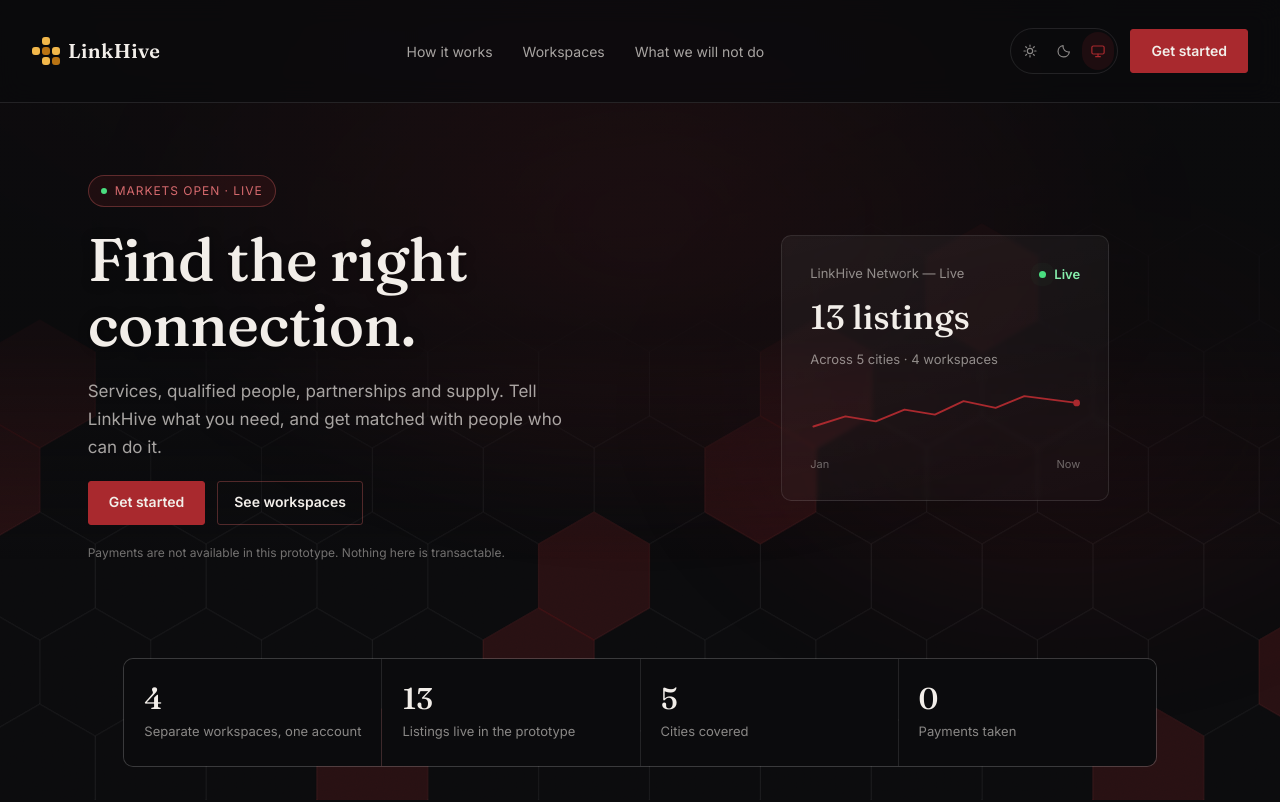
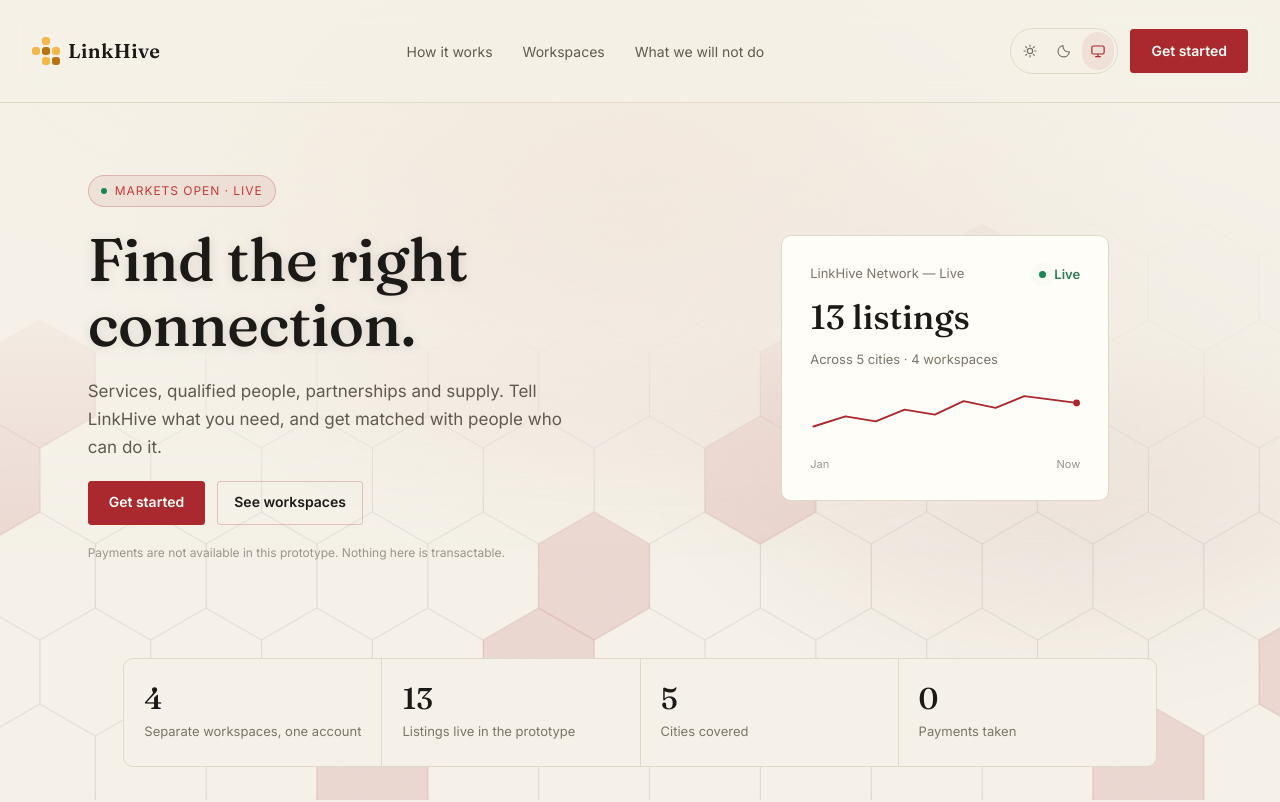
Before and after one commit to regularshowrigby8-create/linc, a React (Vite) app: page / in a window 1280 px wide. Shown: the top 802 px of the page. Built offline with nearby package versions, Linux system fonts and the light colour scheme.

Commit message:
revert global red, per-profile accent discipline
Co-authored-by: arena-agent <297053741+arena-agent@users.noreply.github.com>

```diff
--- a/src/features/landing/LandingPage.tsx
+++ b/src/features/landing/LandingPage.tsx
@@ -15,7 +15,7 @@ import { MarketingBackdrop } from '@/features/landing/MarketingBackdrop';
 import { MarketingHeader } from '@/features/landing/MarketingHeader';
 import { useStore } from '@/state/store';
 import { useAppliedTheme } from '@/state/theme';
-import { WORKSPACE_LABEL, WORKSPACE_ORDER } from '@/state/selectors';
+import { WORKSPACE_ACCENT, WORKSPACE_LABEL, WORKSPACE_ORDER } from '@/state/selectors';
 import type { Workspace } from '@/data/types';
 
 import customerTile from '@/assets/workspace-customer.png';
@@ -131,19 +131,19 @@ export const LandingPage = () => {
                 <path
                   d="M4 48 L 42 36 L 78 42 L 112 28 L 148 34 L 182 18 L 220 26 L 254 12 L 316 20"
                   fill="none"
-                  stroke="#a9292e"
+                  stroke="var(--marketing-accent)"
                   strokeWidth="2.2"
                   strokeLinecap="round"
                   strokeLinejoin="round"
                 />
-                <circle cx="316" cy="20" r="4" fill="#a9292e" />
+                <circle cx="316" cy="20" r="4" fill="var(--marketing-accent)" />
               </svg>
               <div
                 style={{
                   display: 'flex',
                   justifyContent: 'space-between',
                   fontSize: 11,
-                  color: 'rgba(242,238,233,0.4)',
+                  color: 'var(--marketing-ink-dim)',
                 }}
               >
                 <span>Jan</span>
@@ -207,7 +207,7 @@ export const LandingPage = () => {
                     style={{
                       width: '100%',
                       borderRadius: 8,
-                      border: '1px solid rgba(255,255,255,0.08)',
+                      border: '1px solid var(--marketing-border)',
                       display: 'block',
                     }}
                   />
@@ -231,7 +231,7 @@ export const LandingPage = () => {
                   margin: 0,
                   fontSize: 15,
                   lineHeight: 1.65,
-                  color: 'rgba(242,238,233,0.65)',
+                  color: 'var(--marketing-ink-muted)',
                 }}
               >
                 Switch workspaces and the entire surface changes — listings, filters and the request
@@ -262,9 +262,10 @@ export const LandingPage = () => {
           <div className="lh-mkt__grid lh-mkt__grid--4">
             {WORKSPACE_ORDER.map((workspace, index) => {
               const Icon = WORKSPACE_ICONS[workspace];
+              const accent = WORKSPACE_ACCENT[workspace];
               return (
                 <Reveal key={workspace} step={(index + 1) as 1 | 2 | 3 | 4}>
-                  <Link className="lh-mkt__tile" to="/onboarding/workspaces">
+                  <Link className="lh-mkt__tile" to="/onboarding/workspaces" data-accent={accent}>
                     <img
                       className="lh-mkt__tileimage"
                       src={TILES[workspace]}
--- a/src/styles/tokens.css
+++ b/src/styles/tokens.css
@@ -102,56 +102,47 @@
   --accent-surface: var(--accent-blue-surface);
   --accent-line: var(--accent-blue-line);
 
-  /* ---- Marketing surface -----------------------------------------------
-   * Meridian-inspired discipline: black is the character, red is the
-   * accent and it never takes over. The entire marketing canvas sits on
-   * #0B0B0D (~12% lightness) with two very soft radial glows, the way
-   * Meridian does: 1200×700 at 50% -10% (rgba(169,41,46,0.35)) and
-   * 900×600 at 100% 40% (rgba(120,20,26,0.18)). Everything that reads sits
-   * on a solid or a 2% white scrim card (border 0.10) so text never has
-   * to compete with the animation.
-   * Ink is #F2EEE9, muted steps are that same ink at 78/68/55% — the
-   * lowest that still clears 4.5:1 on #0B0B0D is 55% (tested).
-   * The only colour is the Meridian red #A9292E: one button, one
-   * sparkline, one card-hover rim. Nothing else is coloured, so black
-   * stays the protagonist. See: Shutterstock/Material dark-mode specs
-   * (near-black not pure black), Meridian HTML, and WCAG legibility over
-   * textured backgrounds (§30% scrim + blur).
+  /* ---- Marketing surface (light) -----------------------------------
+   * Light mode is warm paper with ink on it — #F5F1E8 canvas, #FFFDF7
+   * cards, #1C1A16 ink. Dark mode is Meridian near-black below. Both
+   * keep black/paper as protagonist; per-profile accent is only icon
+   * stroke, hover rim and CTA (≤5% area). This restores the first design
+   * the user was happy with, now with Meridian discipline per profile.
    */
-  --marketing-canvas: #0b0b0d;
-  --marketing-surface: rgba(255, 255, 255, 0.02);
-  --marketing-surface-raised: rgba(255, 255, 255, 0.05);
-  --marketing-surface-sunken: #0f0c0d;
-  --marketing-ink: #f2eee9;
-  --marketing-ink-muted: rgba(242, 238, 233, 0.68);
-  --marketing-ink-faint: rgba(242, 238, 233, 0.55);
-  --marketing-ink-dim: rgba(242, 238, 233, 0.45);
-  --marketing-border: rgba(255, 255, 255, 0.1);
-  --marketing-border-strong: rgba(255, 255, 255, 0.18);
-  --marketing-border-accent: rgba(214, 98, 98, 0.35);
+  --marketing-canvas: #f5f1e8;
+  --marketing-surface: #fffdf7;
+  --marketing-surface-raised: #fffdf7;
+  --marketing-surface-sunken: #ece6d8;
+  --marketing-ink: #1c1a16;
+  --marketing-ink-muted: #605a4e;
+  --marketing-ink-faint: #7a746a;
+  --marketing-ink-dim: #9a958c;
+  --marketing-border: #e0d9c8;
+  --marketing-border-strong: #cdc3ad;
+  --marketing-border-accent: rgba(169, 41, 46, 0.24);
   --marketing-accent: #a9292e;
-  --marketing-accent-soft: rgba(169, 41, 46, 0.12);
-  --marketing-accent-glow: rgba(169, 41, 46, 0.35);
-  --marketing-accent-glow2: rgba(120, 20, 26, 0.18);
-  --marketing-glow: rgba(169, 41, 46, 0.34);
-  --marketing-glow-strong: rgba(169, 41, 46, 0.45);
+  --marketing-accent-soft: rgba(169, 41, 46, 0.08);
+  --marketing-accent-glow: rgba(169, 41, 46, 0.18);
+  --marketing-accent-glow2: rgba(120, 20, 26, 0.1);
+  --marketing-glow: rgba(242, 184, 75, 0.22);
+  --marketing-glow-strong: rgba(242, 184, 75, 0.34);
   --marketing-honey: #a9292e;
-  --marketing-honey-bright: #d66a6e;
-  --marketing-on-honey: #f2eee9;
-  --marketing-lattice: rgba(255, 255, 255, 0.06);
-  --marketing-lattice-lit: rgba(169, 41, 46, 0.2);
-  --marketing-grain: rgba(255, 255, 255, 0.015);
-  --marketing-scrim: rgba(11, 11, 13, 0.72);
-  --marketing-gradient-mid: #110a0b;
-  --marketing-gradient-end: #170b0c;
-  --marketing-success: #4ade80;
-  --marketing-success-glow: rgba(74, 222, 128, 0.14);
-  --marketing-success-strong: #86efac;
-  --marketing-overlay: rgba(0, 0, 0, 0.2);
-  --marketing-overlay-strong: rgba(0, 0, 0, 0.42);
-  --marketing-text-dim: rgba(242, 238, 233, 0.4);
-  --shadow-marketing: 0 12px 32px rgba(0, 0, 0, 0.42);
-  --shadow-marketing-lift: 0 18px 48px rgba(0, 0, 0, 0.52);
+  --marketing-honey-bright: #c23b3b;
+  --marketing-on-honey: #fffdf7;
+  --marketing-lattice: rgba(28, 26, 22, 0.08);
+  --marketing-lattice-lit: rgba(169, 41, 46, 0.14);
+  --marketing-grain: rgba(28, 26, 22, 0.02);
+  --marketing-scrim: rgba(245, 241, 232, 0.72);
+  --marketing-gradient-mid: #efe8d8;
+  --marketing-gradient-end: #e8ddd0;
+  --marketing-success: #198754;
+  --marketing-success-glow: rgba(25, 135, 84, 0.12);
+  --marketing-success-strong: #2d7a55;
+  --marketing-overlay: rgba(28, 26, 22, 0.06);
+  --marketing-overlay-strong: rgba(28, 26, 22, 0.12);
+  --marketing-text-dim: #9a958c;
+  --shadow-marketing: 0 12px 32px rgba(28, 26, 22, 0.1);
+  --shadow-marketing-lift: 0 18px 48px rgba(28, 26, 22, 0.14);
 
   /* ---- Typography ---- */
   --font-sans:
@@ -267,42 +258,71 @@
   --accent: var(--accent-blue);
   --accent-surface: var(--accent-blue-surface);
   --accent-line: var(--accent-blue-line);
+  --marketing-accent: var(--accent-blue);
+  --marketing-accent-soft: var(--accent-blue-surface);
+  --marketing-border-accent: var(--accent-blue-line);
 }
 
 [data-accent='teal'] {
   --accent: var(--accent-teal);
   --accent-surface: var(--accent-teal-surface);
   --accent-line: var(--accent-teal-line);
+  --marketing-accent: var(--accent-teal);
+  --marketing-accent-soft: var(--accent-teal-surface);
+  --marketing-border-accent: var(--accent-teal-line);
 }
 
 [data-accent='green'] {
   --accent: var(--accent-green);
   --accent-surface: var(--accent-green-surface);
   --accent-line: var(--accent-green-line);
+  --marketing-accent: var(--accent-green);
+  --marketing-accent-soft: var(--accent-green-surface);
+  --marketing-border-accent: var(--accent-green-line);
 }
 
 [data-accent='amber'] {
   --accent: var(--accent-amber);
   --accent-surface: var(--accent-amber-surface);
   --accent-line: var(--accent-amber-line);
+  --marketing-accent: var(--accent-amber);
+  --marketing-accent-soft: var(--accent-amber-surface);
+  --marketing-border-accent: var(--accent-amber-line);
 }
 
 [data-accent='clay'] {
   --accent: var(--accent-clay);
   --accent-surface: var(--accent-clay-surface);
   --accent-line: var(--accent-clay-line);
+  --marketing-accent: var(--accent-clay);
+  --marketing-accent-soft: var(--accent-clay-surface);
+  --marketing-border-accent: var(--accent-clay-line);
+}
+[data-accent='red'] {
+  --accent: #a9292e;
+  --accent-surface: #fdf0f0;
+  --accent-line: #e8a3a3;
+  --marketing-accent: #a9292e;
+  --marketing-accent-soft: rgba(169, 41, 46, 0.12);
+  --marketing-border-accent: rgba(214, 98, 98, 0.35);
 }
 
 [data-accent='violet'] {
   --accent: var(--accent-violet);
   --accent-surface: var(--accent-violet-surface);
   --accent-line: var(--accent-violet-line);
+  --marketing-accent: var(--accent-violet);
+  --marketing-accent-soft: var(--accent-violet-surface);
+  --marketing-border-accent: var(--accent-violet-line);
 }
 
 [data-accent='plum'] {
   --accent: var(--accent-plum);
   --accent-surface: var(--accent-plum-surface);
   --accent-line: var(--accent-plum-line);
+  --marketing-accent: var(--accent-plum);
+  --marketing-accent-soft: var(--accent-plum-surface);
+  --marketing-border-accent: var(--accent-plum-line);
 }
 
 /* ---- Dark mode -------------------------------------------------------- */
@@ -374,16 +394,15 @@
   --focus-ring-on-accent: 0 0 0 3px rgba(14, 20, 32, 0.45);
   --color-scrim: rgba(6, 10, 18, 0.66);
 
-  /* ---- Marketing surface, dark ----
-   * Identical to light: marketing is always the Meridian near-black
-   * #0B0B0D with #F2EEE9 ink. Light/dark toggle still affects the app
-   * shell, but the poster stays disciplined — one canvas, one accent.
-   * This avoids the common dark-mode inversion mistake where a marketing
-   * page becomes unreadable in one of the two modes.
+  /* ---- Marketing surface, dark (Meridian near-black) ----------------
+   * #0B0B0D canvas with #F2EEE9 ink (17:1). Per-profile accent follows
+   * data-accent — red for one profile, blue/green/amber for others —
+   * but black stays protagonist. Light mode above is warm paper with
+   * ink on it, so both modes have their own design as requested.
    */
   --marketing-canvas: #0b0b0d;
-  --marketing-surface: rgba(255, 255, 255, 0.025);
-  --marketing-surface-raised: rgba(255, 255, 255, 0.06);
+  --marketing-surface: rgba(255, 255, 255, 0.02);
+  --marketing-surface-raised: rgba(255, 255, 255, 0.05);
   --marketing-surface-sunken: #0f0c0d;
   --marketing-ink: #f2eee9;
   --marketing-ink-muted: rgba(242, 238, 233, 0.68);
@@ -396,15 +415,15 @@
   --marketing-accent-soft: rgba(169, 41, 46, 0.12);
   --marketing-accent-glow: rgba(169, 41, 46, 0.35);
   --marketing-accent-glow2: rgba(120, 20, 26, 0.18);
-  --marketing-glow: rgba(169, 41, 46, 0.34);
-  --marketing-glow-strong: rgba(169, 41, 46, 0.45);
+  --marketing-glow: rgba(169, 41, 46, 0.22);
+  --marketing-glow-strong: rgba(169, 41, 46, 0.34);
   --marketing-honey: #a9292e;
   --marketing-honey-bright: #d66a6e;
   --marketing-on-honey: #f2eee9;
   --marketing-lattice: rgba(255, 255, 255, 0.06);
-  --marketing-lattice-lit: rgba(169, 41, 46, 0.22);
-  --marketing-grain: rgba(255, 255, 255, 0.012);
-  --marketing-scrim: rgba(11, 11, 13, 0.76);
+  --marketing-lattice-lit: rgba(169, 41, 46, 0.2);
+  --marketing-grain: rgba(255, 255, 255, 0.015);
+  --marketing-scrim: rgba(11, 11, 13, 0.72);
   --marketing-gradient-mid: #110a0b;
   --marketing-gradient-end: #170b0c;
   --marketing-success: #4ade80;
@@ -413,8 +432,8 @@
   --marketing-overlay: rgba(0, 0, 0, 0.2);
   --marketing-overlay-strong: rgba(0, 0, 0, 0.42);
   --marketing-text-dim: rgba(242, 238, 233, 0.4);
-  --shadow-marketing: 0 14px 36px rgba(0, 0, 0, 0.55);
-  --shadow-marketing-lift: 0 20px 52px rgba(0, 0, 0, 0.62);
+  --shadow-marketing: 0 12px 32px rgba(0, 0, 0, 0.42);
+  --shadow-marketing-lift: 0 18px 48px rgba(0, 0, 0, 0.52);
 }
 
 @media (min-width: 640px) {
```
